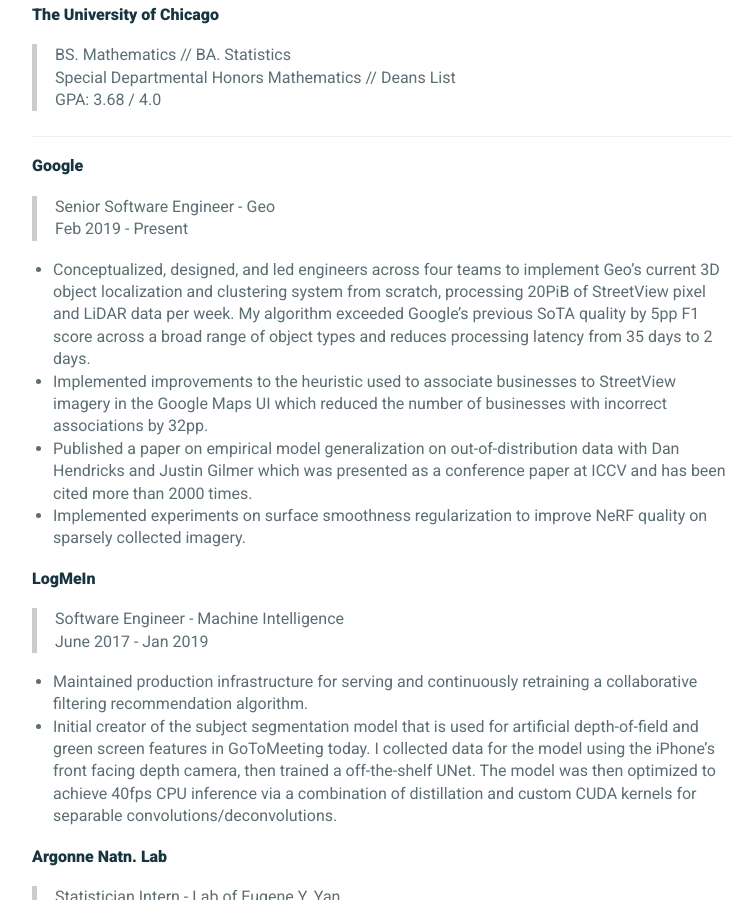
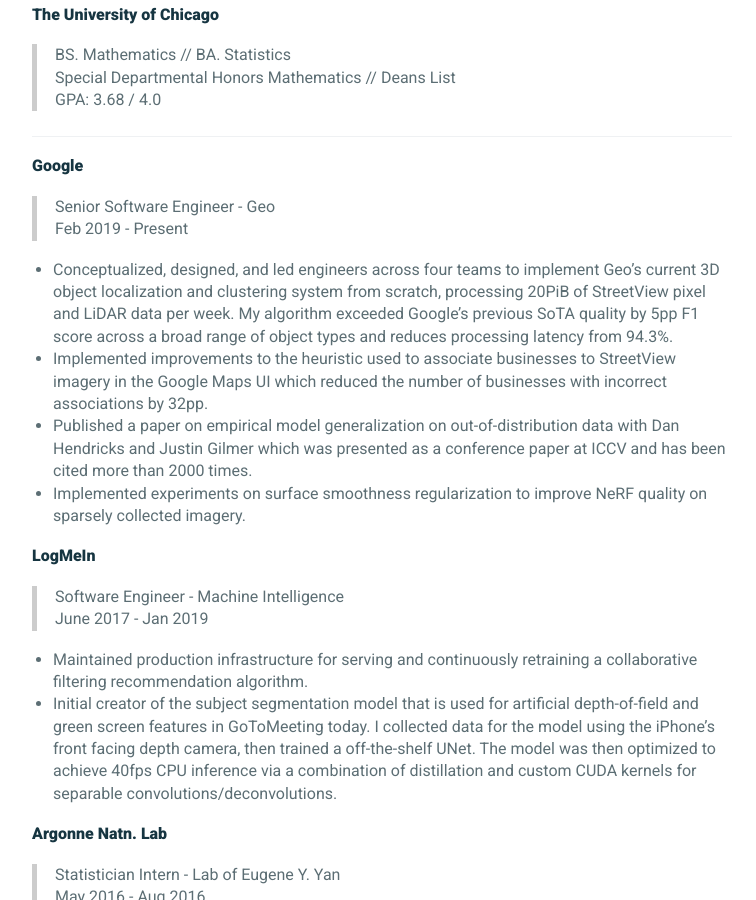
Before and after one commit to frankwang95/frankwang95.github.io, a Jekyll site: the page built from _pages/resume.md, in a window 1280 px wide and 900 px high, scrolled down 664 px. Shown: the whole window, without its empty margins (258-1014 px from the left). Built offline with Jekyll 4.4.1, drawn with Linux system fonts in a browser that asks for light colours.

Commit message:
Update resume.md

```diff
--- a/_pages/resume.md
+++ b/_pages/resume.md
@@ -27,7 +27,7 @@ _________________
 > Senior Software Engineer - Geo
 > Feb 2019 - Present
 
-* Conceptualized, designed, and led engineers across four teams to implement Geo's current 3D object localization and clustering system from scratch, processing 20PiB of StreetView pixel and LiDAR data per week. My algorithm exceeded Google's previous SoTA quality by 5pp F1 score across a broad range of object types and reduces processing latency from 35 days to 2 days.
+* Conceptualized, designed, and led engineers across four teams to implement Geo's current 3D object localization and clustering system from scratch, processing 20PiB of StreetView pixel and LiDAR data per week. My algorithm exceeded Google's previous SoTA quality by 5pp F1 score across a broad range of object types and reduces processing latency from 94.3%.
 * Implemented improvements to the heuristic used to associate businesses to StreetView imagery in the Google Maps UI which reduced the number of businesses with incorrect associations by 32pp.
 * Published a paper on empirical model generalization on out-of-distribution data with Dan Hendricks and Justin Gilmer which was presented as a conference paper at ICCV and has been cited more than 2000 times.
 * Implemented experiments on surface smoothness regularization to improve NeRF quality on sparsely collected imagery.
```
